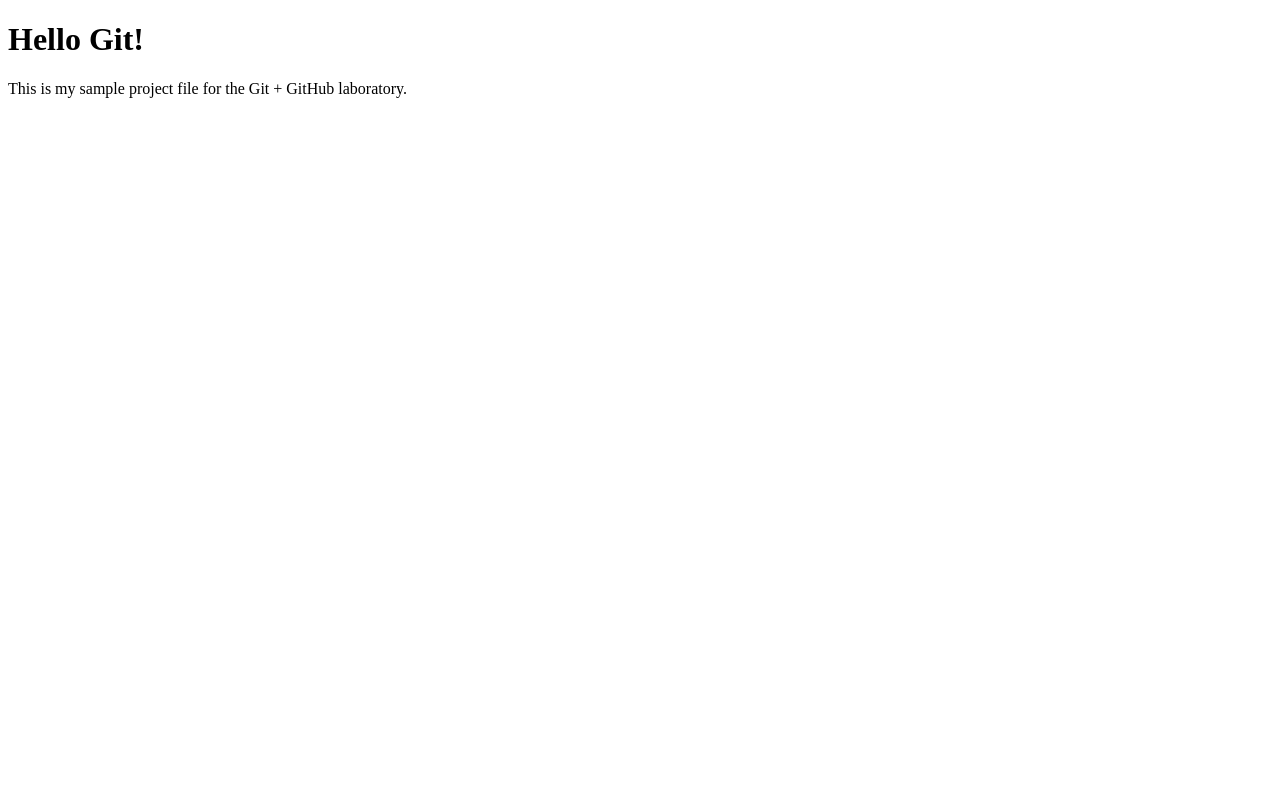
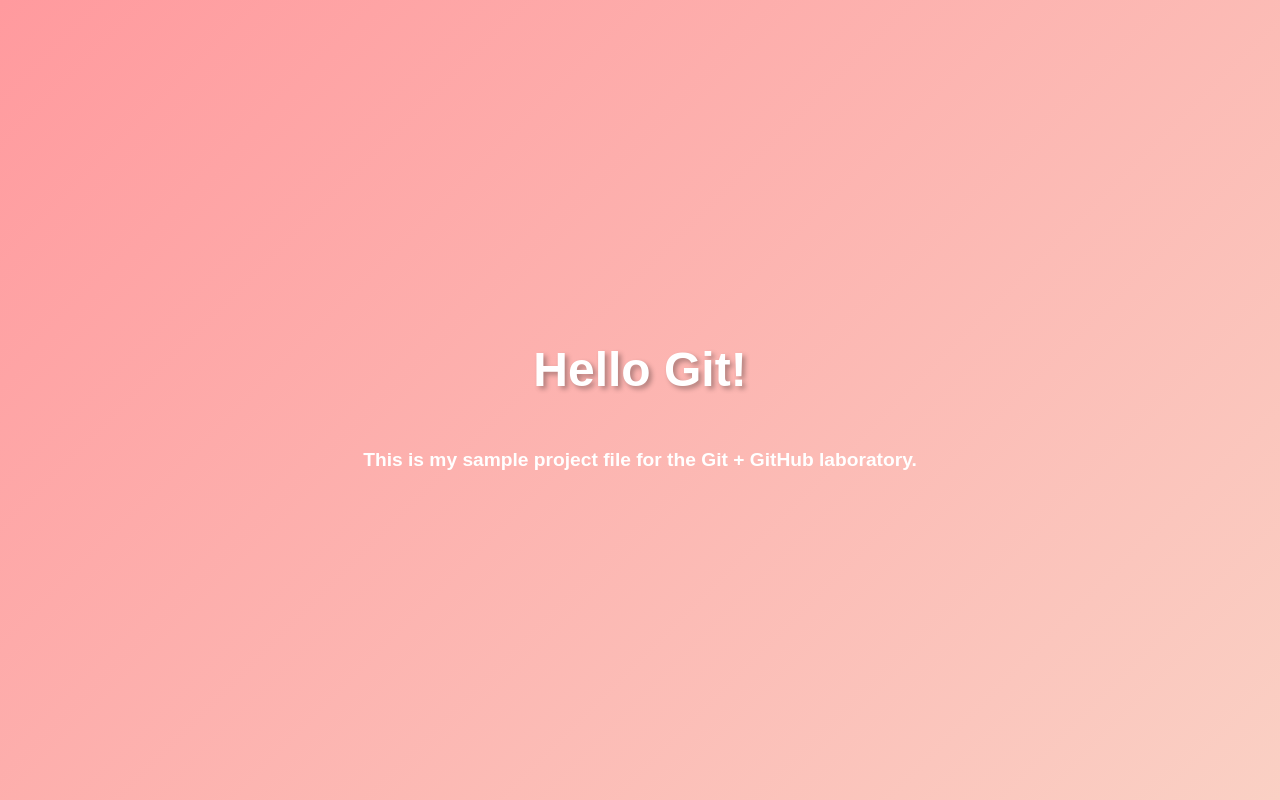
Before and after one commit to alliyahmarythonjanedision/disionmy-git-lab, a plain HTML site: page index.html in a window 1280 px wide. Drawn offline with Linux system fonts and the light colour scheme.

Commit message:
Add CSS design for feature-1 enhancement

```diff
--- a/index.html
+++ b/index.html
@@ -1,7 +1,32 @@
 <!DOCTYPE html>
 <html>
 <head>
-    <title>Git Lab</title>
+    <title>Git Lab - Feature 1</title>
+    <style>
+        body {
+            margin: 0;
+            padding: 0;
+            font-family: Arial, sans-serif;
+            background: linear-gradient(135deg, #ff9a9e 0%, #fad0c4 100%);
+            display: flex;
+            flex-direction: column;
+            align-items: center;
+            justify-content: center;
+            height: 100vh;
+        }
+
+        h1 {
+            color: #fff;
+            font-size: 3rem;
+            text-shadow: 3px 3px 5px rgba(0,0,0,0.3);
+        }
+
+        p {
+            color: #fff;
+            font-weight: bold;
+            font-size: 1.2rem;
+        }
+    </style>
 </head>
 <body>
     <h1>Hello Git!</h1>
```
